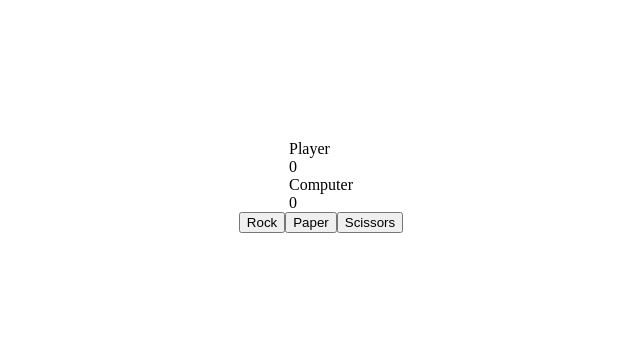
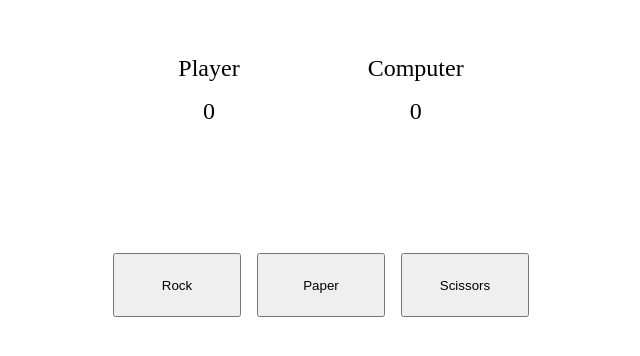
Before and after one commit to blackbear216/Rock-Paper-Scissors, a plain HTML site: page index.html in a window 1280 px wide. Shown: the part 222-578 px from the top of the page, without its empty margins (319-959 px from the left). Drawn offline with Linux system fonts and the light colour scheme.

Commit message:
Make buttons and results visually bigger

```diff
--- a/style.css
+++ b/style.css
@@ -4,9 +4,28 @@
     align-items: center;
     flex-direction: column;
     height: 800px;
+    gap: 128px;
 }
 
 .play-buttons {
     display: flex;
+    gap: 16px;
+}
 
+button {
+    width: 128px;
+    height: 64px;
 }
+
+.results {
+    display: flex;
+    gap: 128px;
+}
+
+.result {
+    text-align: center;
+    display: flex;
+    flex-direction: column;
+    gap: 16px;
+    font-size: 24px;
+}
```
